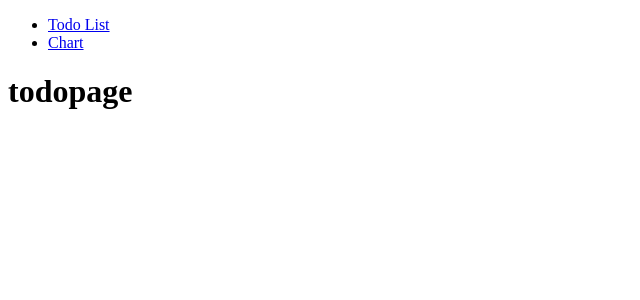
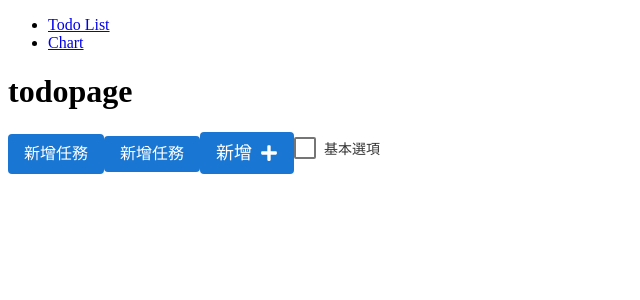
Before and after one commit to dio-chu/React-interview-todo-list, a React (Vite) app: page / in a window 1280 px wide. Shown: the top 300 px of the page, without its empty margins (0-640 px from the left). Built offline with nearby package versions, Linux system fonts and the light colour scheme.

Commit message:
feat:組件開發-button,checkout

```diff
--- /dev/null
+++ b/src/components/DButton.jsx
@@ -0,0 +1,38 @@
+import PropTypes from "prop-types";
+import "./styles/DButton.scss";
+
+const DButton = ({
+  size = "medium",
+  label = "",
+  disabled = false,
+  appendIcon = "",
+  density = "default",
+  onClick,
+}) => {
+  const buttonClasses = [
+    "d-button",
+    `d-button--size-${size}`,
+    `d-button--density-${density}`,
+    disabled ? "d-button--disabled" : "",
+  ]
+    .filter(Boolean)
+    .join(" ");
+
+  return (
+    <button className={buttonClasses} disabled={disabled} onClick={onClick}>
+      <span className="d-button__label">{label}</span>
+      {appendIcon && <span className="d-button__icon">{appendIcon}</span>}
+    </button>
+  );
+};
+
+DButton.propTypes = {
+  size: PropTypes.oneOf(["small", "medium", "large"]),
+  label: PropTypes.string,
+  disabled: PropTypes.bool,
+  appendIcon: PropTypes.node,
+  density: PropTypes.oneOf(["default", "comfortable", "compact"]),
+  onClick: PropTypes.func,
+};
+
+export default DButton;
--- /dev/null
+++ b/src/components/DCheckbox.jsx
@@ -0,0 +1,52 @@
+import PropTypes from "prop-types";
+import "./styles/DCheckbox.scss";
+
+const DCheckbox = ({
+  isChecked = false,
+  disabled = false,
+  label = "",
+  density = "default",
+  onChange,
+}) => {
+  // 處理 checkbox 改變事件
+  const handleChange = (e) => {
+    if (!disabled && onChange) {
+      onChange(e.target.checked);
+    }
+  };
+
+  // 組合 class names
+  const checkboxClasses = [
+    "d-checkbox",
+    `d-checkbox--density-${density}`,
+    disabled ? "d-checkbox--disabled" : "",
+  ]
+    .filter(Boolean)
+    .join(" ");
+
+  return (
+    <label className={checkboxClasses}>
+      <span className="d-checkbox__input-wrapper">
+        <input
+          type="checkbox"
+          className="d-checkbox__input"
+          checked={isChecked}
+          disabled={disabled}
+          onChange={handleChange}
+        />
+        <span className="d-checkbox__checkmark"></span>
+      </span>
+      {label && <span className="d-checkbox__label">{label}</span>}
+    </label>
+  );
+};
+
+DCheckbox.propTypes = {
+  isChecked: PropTypes.bool,
+  disabled: PropTypes.bool,
+  label: PropTypes.string,
+  density: PropTypes.oneOf(["default", "comfortable", "compact"]),
+  onChange: PropTypes.func,
+};
+
+export default DCheckbox;
--- /dev/null
+++ b/src/components/styles/DButton.scss
@@ -0,0 +1,74 @@
+.d-button {
+  $root: &;
+  display: inline-flex;
+  align-items: center;
+  justify-content: center;
+  border: none;
+  border-radius: 4px;
+  cursor: pointer;
+  font-family: inherit;
+  font-weight: 500;
+  transition: all 0.2s ease;
+  background-color: #1976d2;
+  color: white;
+  gap: 8px;
+  padding: 0 16px;
+
+  &:hover:not(#{$root}--disabled) {
+    background-color: darken(#1976d2, 10%);
+  }
+
+  // Size variants
+  &--size {
+    &-small {
+      font-size: 0.875rem;
+      min-height: 30px;
+    }
+
+    &-medium {
+      font-size: 1rem;
+      min-height: 36px;
+    }
+
+    &-large {
+      font-size: 1.125rem;
+      min-height: 42px;
+    }
+  }
+
+  // Density variants
+  &--density {
+    &-default {
+      padding-top: 4px;
+      padding-bottom: 4px;
+    }
+
+    &-comfortable {
+      padding-top: 12px;
+      padding-bottom: 12px;
+    }
+
+    &-compact {
+      padding-top: 0px;
+      padding-bottom: 0px;
+    }
+  }
+
+  // Disabled state
+  &--disabled {
+    opacity: 0.6;
+    cursor: not-allowed;
+    pointer-events: none;
+  }
+
+  // Elements
+  &__label {
+    line-height: 1;
+  }
+
+  &__icon {
+    display: inline-flex;
+    align-items: center;
+    font-size: 1em;
+  }
+}
--- /dev/null
+++ b/src/components/styles/DCheckbox.scss
@@ -0,0 +1,131 @@
+// src/components/DCheckbox/DCheckbox.scss
+
+.d-checkbox {
+  $root: &;
+  display: inline-flex;
+  align-items: center;
+  position: relative;
+  cursor: pointer;
+  user-select: none;
+  gap: 8px;
+
+  // Input wrapper (包含實際的 checkbox 和自定義的 checkmark)
+  &__input-wrapper {
+    display: inline-flex;
+    align-items: center;
+    justify-content: center;
+    position: relative;
+  }
+
+  // 原生 checkbox（隱藏但保持可訪問性）
+  &__input {
+    position: absolute;
+    opacity: 0;
+    cursor: pointer;
+    height: 0;
+    width: 0;
+
+    &:focus-visible ~ #{$root}__checkmark {
+      outline: 2px solid #1976d2;
+      outline-offset: 2px;
+    }
+
+    &:checked ~ #{$root}__checkmark {
+      background-color: #1976d2;
+      border-color: #1976d2;
+
+      &:after {
+        opacity: 1;
+      }
+    }
+  }
+
+  // 自定義的 checkmark
+  &__checkmark {
+    position: relative;
+    display: inline-block;
+    border: 2px solid #757575;
+    border-radius: 2px;
+    transition: all 0.2s ease;
+
+    &:after {
+      content: "";
+      position: absolute;
+      opacity: 0;
+      border: solid white;
+      border-width: 0 2px 2px 0;
+      transform: rotate(45deg);
+      transition: opacity 0.2s ease;
+    }
+  }
+
+  // Label 樣式
+  &__label {
+    font-size: 14px;
+    color: #333;
+  }
+
+  // Density variants
+  &--density {
+    &-default {
+      #{$root}__checkmark {
+        height: 18px;
+        width: 18px;
+        &:after {
+          left: 5px;
+          top: 2px;
+          width: 4px;
+          height: 8px;
+        }
+      }
+    }
+
+    &-comfortable {
+      #{$root}__checkmark {
+        height: 16px;
+        width: 16px;
+        &:after {
+          left: 4px;
+          top: 1px;
+          width: 4px;
+          height: 8px;
+        }
+      }
+    }
+
+    &-compact {
+      #{$root}__checkmark {
+        height: 14px;
+        width: 14px;
+        &:after {
+          left: 4px;
+          top: 1px;
+          width: 3px;
+          height: 7px;
+        }
+      }
+    }
+  }
+
+  // Disabled state
+  &--disabled {
+    cursor: not-allowed;
+    opacity: 0.6;
+
+    #{$root}__checkmark {
+      border-color: #bdbdbd;
+      background-color: #f5f5f5;
+    }
+
+    #{$root}__label {
+      color: #757575;
+    }
+  }
+
+  // Hover effects
+  &:hover:not(#{$root}--disabled) {
+    #{$root}__checkmark {
+      border-color: #1976d2;
+    }
+  }
+}
--- a/src/pages/TodoPage.jsx
+++ b/src/pages/TodoPage.jsx
@@ -1,7 +1,33 @@
+// hook
+import { useState } from "react";
+
+// component
+import DButton from "../components/DButton";
+import DCheckbox from "../components/DCheckbox";
+import { FaPlus } from "react-icons/fa";
+
 const TodoPage = () => {
+  const handleClick = () => {
+    console.log("Button clicked!");
+  };
+
+  const [isChecked, setIsChecked] = useState(false);
+  const handleCheckboxChange = (checked) => {
+    setIsChecked(checked);
+    console.log("Checkbox value changed:", checked);
+  };
   return (
     <div>
       <h1>todopage</h1>
+
+      <DButton label="新增任務" density="comfortable" onClick={handleClick} />
+      <DButton label="新增任務" onClick={handleClick} />
+      <DButton label="新增" appendIcon={<FaPlus />} size="large" />
+      <DCheckbox
+        isChecked={isChecked}
+        onChange={handleCheckboxChange}
+        label="基本選項"
+      />
     </div>
   );
 };
```
